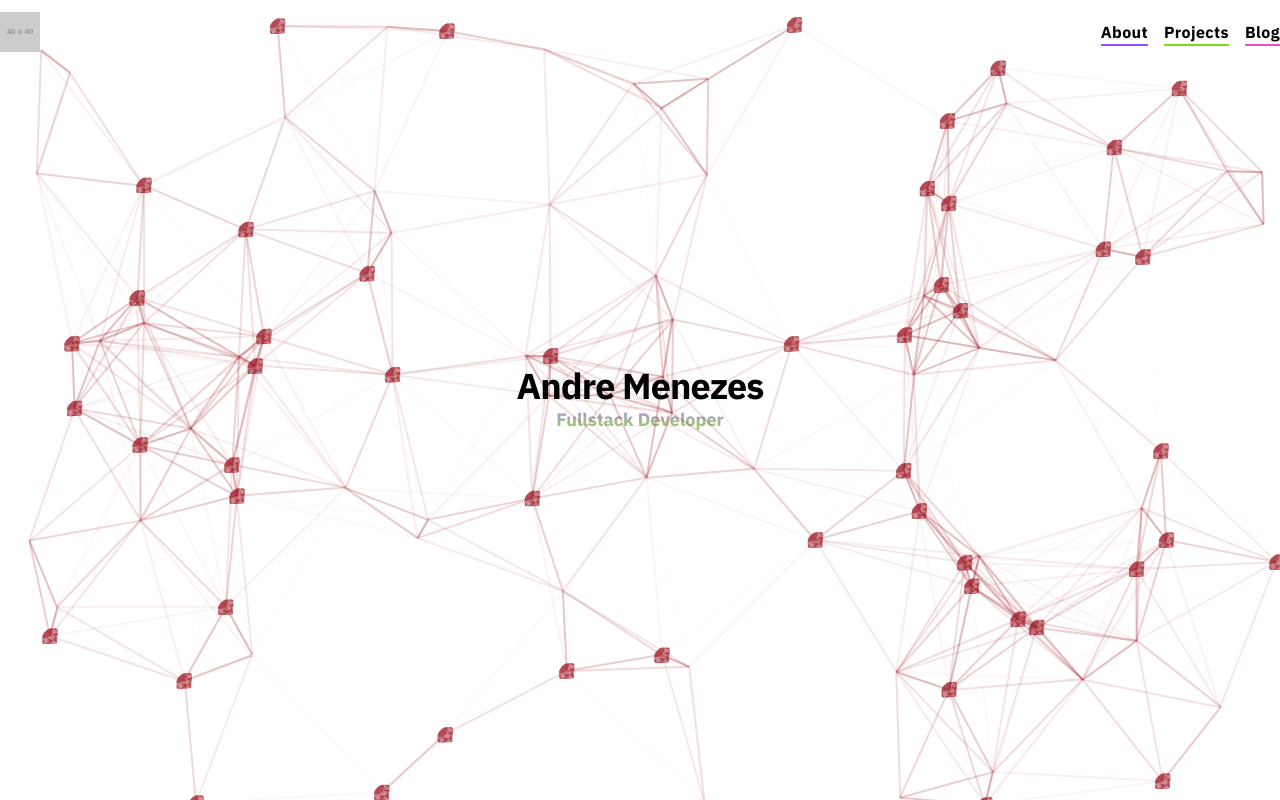
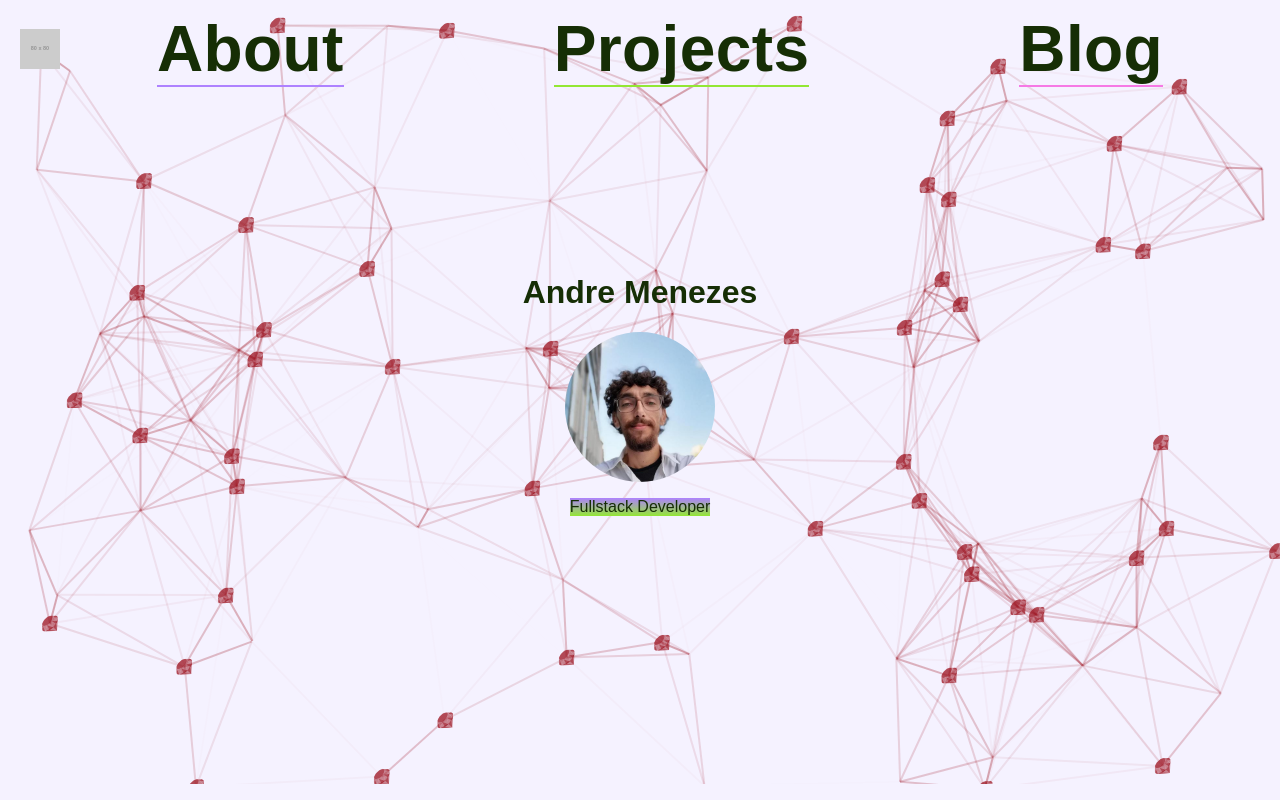
Before and after one commit to dedemenezes/dedev-lab-portfolio, a plain HTML site: page index.html in a window 1280 px wide. Drawn offline with nearby package versions, Linux system fonts and the light colour scheme; placeholder pictures from the web are drawn by us; animation ran at ten frames a second.

Commit message:
cleaning git status

```diff
--- a/application.js
+++ b/application.js
@@ -147,7 +147,7 @@ particlesJS("particles-js", {
     "shape": {
       "type": ["", "image"],
       "image": {
-        "src": "img/ruby_logo_198.svg",
+        "src": "img/ruby_logo.svg",
         "width": 100,
         "height": 100
       }
@@ -200,8 +200,8 @@ particlesJS("particles-js", {
     "detect_on": "canvas",
     "events": {
       "onhover": {
-        "enable": false,
-        "mode": "repulse"
+        "enable": true,
+        "mode": "bubble"
       },
       "onclick": {
         "enable": true,
@@ -258,3 +258,23 @@ particlesJS("particles-js", {
 //   requestAnimationFrame(update);
 // };
 // requestAnimationFrame(update);
+
+
+
+
+
+
+
+
+
+
+
+
+
+
+// SORTABLE
+
+
+var el = document.getElementById('items');
+var sortable = Sortable.create(el);
+console.log(sortable);
--- a/index.html
+++ b/index.html
@@ -4,20 +4,20 @@
   <meta charset="UTF-8">
   <meta name="viewport" content="width=device-width, initial-scale=1.0">
   <title>Portfolio Dedev</title>
-  <link href="https://unpkg.com/tailwindcss@^2/dist/tailwind.min.css" rel="stylesheet">
+  <!-- <link href="https://unpkg.com/tailwindcss@^2/dist/tailwind.min.css" rel="stylesheet"> -->
 
   <link rel="preconnect" href="https://fonts.googleapis.com">
   <link rel="preconnect" href="https://fonts.gstatic.com" crossorigin>
   <link href="https://fonts.googleapis.com/css2?family=IBM+Plex+Sans:ital,wght@0,100;0,200;0,300;0,400;0,500;0,600;0,700;1,100;1,200;1,300;1,400;1,500;1,600;1,700&display=swap" rel="stylesheet">
   <link rel="stylesheet" href="style.css">
 </head>
-<body class="bg-white text-black">
-  <header class="relative h-screen flex flex-col items-center justify-center">
-    <nav class="container h-16 flex items-center justify-between w-full absolute top-0 bg-transparent z-10">
-      <a class="focus:ring-2 focus:ring-indigo-300" href="#">
-        <img src="https://placehold.co/40" class="flex-none" width="40" alt="logo image">
+<body class="">
+  <header class="container__landing">
+    <nav class="navbar__main">
+      <a class="display-flex" href="#">
+        <img src="https://placehold.co/80" class="flex-none" width="40px" alt="logo image">
       </a>
-      <ul class="flex-none flex gap-4 h-full flex items-center">
+      <ul class="nav__menu">
         <li class="flex items-center h-full">
           <a class="link__underline link__underline--purple font-bold tracking-wide" href="./components.html">About</a>
         </li>
@@ -29,8 +29,9 @@
         </li>
       </ul>
     </nav>
-    <div class="h-full absolute t-0" id="particles-js"></div>
+    <div class="landing__absolute" id="particles-js"></div>
     <h1 class="text-4xl font-bold tracking-tight z-10">Andre Menezes</h1>
+    <img src="img/profile.jpg" style="z-index: 11;border-radius: 50%;" width="150px" alt="Profile picture">
     <p class="text-transparent bg-gradient-to-r from-atlantis-400 to-heart-500 bg-clip-text font-bold text-lg">Fullstack Developer</p>
   </header>
 
--- a/style.css
+++ b/style.css
@@ -1,7 +1,12 @@
+
+
 :root {
 
   /* SIZE */
-  font-family: "IBM Plex Sans", sans-serif, monospace;
+  --space-xs: 4px;
+
+  font-family: "Space Grotesk", sans-serif, monospace;
+
   color: #001011;
   /* COLOR PINK */
   --pink-lavender-50: #FFF4FE;
@@ -42,11 +47,99 @@
   --purple-heart-800: #6814C3;
   --purple-heart-900: #57139F;
   --purple-heart-950: #35096C;
+  --purple-heart-black: #0b0214;
+}
+
+body {
+  margin: 0;
+  background-color: var(--purple-heart-50);
+  color: var(--green-atlantis-950);
+}
+
+a:focus-visible {
+  outline-color: var(--green-atlantis-600);
+  /* outline-color: initial; */
+  outline-style: auto;
+  outline-width: initial;
+  /* border: 2px solid var(--purple-heart-500); */
+  /* border-radius: var(--space-xs); */
+}
+
+.container__landing {
+  /* relative h-screen flex flex-col items-center justify-center */
+  position: relative;
+  height: 98vh;
+  display: flex;
+  flex-direction: column;
+  align-items: center;
+  justify-content: center;
+}
+
+.landing__absolute {
+  /* h-full absolute t-0 */
+  z-index: -1;
+  height: 98vh;
+  position: absolute;
+  top: 0;
+}
+
+.navbar__main {
+  /* container h-16 flex items-center justify-between w-full absolute top-0 bg-transparent z-10 */
+  /* height: 10em; */
+  display: flex;
+  align-items: center;
+  justify-content: space-between;
+  width: 100%;
+  position: absolute;
+  top: 0;
+  background-color: transparent;
+  z-index: 10;
+  padding: calc(var(--space-xs) * 3) 0;
+}
+
+.navbar__main > a:first-child {
+  margin-left: calc(var(--space-xs) * 5);
+}
+
+.navbar__main > .nav__menu {
+  margin-right: calc(var(--space-xs) * 5);
+}
+
+.nav__menu {
+  /* flex-none flex gap-4 h-full flex items-center */
+  margin-top: 0;
+  margin-bottom: 0;
+  width: 100%;
+  /* height: 100%; */
+  display: flex;
+  align-items: center;
+  gap: 1rem;
+  list-style: none;
+  padding-left: 0;
+  justify-content: space-around;
+  font-size: 4rem;
+}
+
+.nav__menu a {
+  font-weight: bold;
+  letter-spacing: .4px;
+}
+
+.header__transparent {
+  /* text-transparent bg-gradient-to-r from-atlantis-400 to-heart-500 bg-clip-text font-bold text-lg */
+  color: transparent;
+  /* background-image: linear-gradient(var(--purple-heart-400), var(--green-atlantis-400), 270deg); */
+  background-image: linear-gradient(to top, var(--green-atlantis-400), var(--purple-heart-400));
+  background-clip: text;
+  z-index: 10;
+  font-size: 1.4rem;
+  margin-top: 0;
+  margin-bottom: 0;
 }
 
 .link__underline {
   /* transition-colors duration-100 text-atlantis-500 no-underline relative link__underline */
-  color: black;
+  color: inherit;
   text-decoration: none;
   position: relative;
 }
@@ -68,43 +161,43 @@
 }
 
 .link__underline--purple:hover {
-  color: white;
+  color: black;
 }
 
 .link__underline--purple::after {
-  background-color: var(--purple-heart-500);
+  background-color: var(--purple-heart-400);
 }
 
 .link__underline--purple:hover::after {
-  background-color: var(--purple-heart-500);
+  background-color: var(--purple-heart-400);
 }
 
 .link__underline--pink:hover {
-  color: white;
+  color: black;
 }
 
 .link__underline--pink::after {
-  background-color: var(--pink-lavender-500);
+  background-color: var(--pink-lavender-400);
 }
 
 .link__underline--pink:hover::after {
-  background-color: var(--pink-lavender-500);
+  background-color: var(--pink-lavender-400);
 }
 
 .link__underline--green:hover {
-  color: white;
+  color: black;
 }
 
 .link__underline--green::after {
-  background-color: var(--green-atlantis-500);
+  background-color: var(--green-atlantis-400);
 }
 
 .link__underline--green:hover::after {
-  background-color: var(--green-atlantis-500);
+  background-color: var(--green-atlantis-400);
 }
 
 .link__underline:hover::after {
-  height: calc(200%);
+  height: calc(100%);
   width: calc(100% + .7rem);
   transform: translateX(-.25rem) skew(-7.77deg);
 }
@@ -272,3 +365,11 @@
 .bg-purple-heart-950 {
   background-color: var(--purple-heart-950)
 }
+
+
+
+/* HELPERS */
+/* focus:ring-2 focus:ring-indigo-300 */
+.display-flex {
+  display: flex;
+}
```
Also changed, not shown: brain.html (added, +16 -0 lines), components.html (+5 -0 lines), landing.html (added, +33 -0 lines), fonts/CaviarDreams.ttf (added), fonts/Lemon_Shake_Shake.ttf (added), img/drag-handle-vertical-2-svgrepo-com.svg (added), img/profile.jpg (added).
